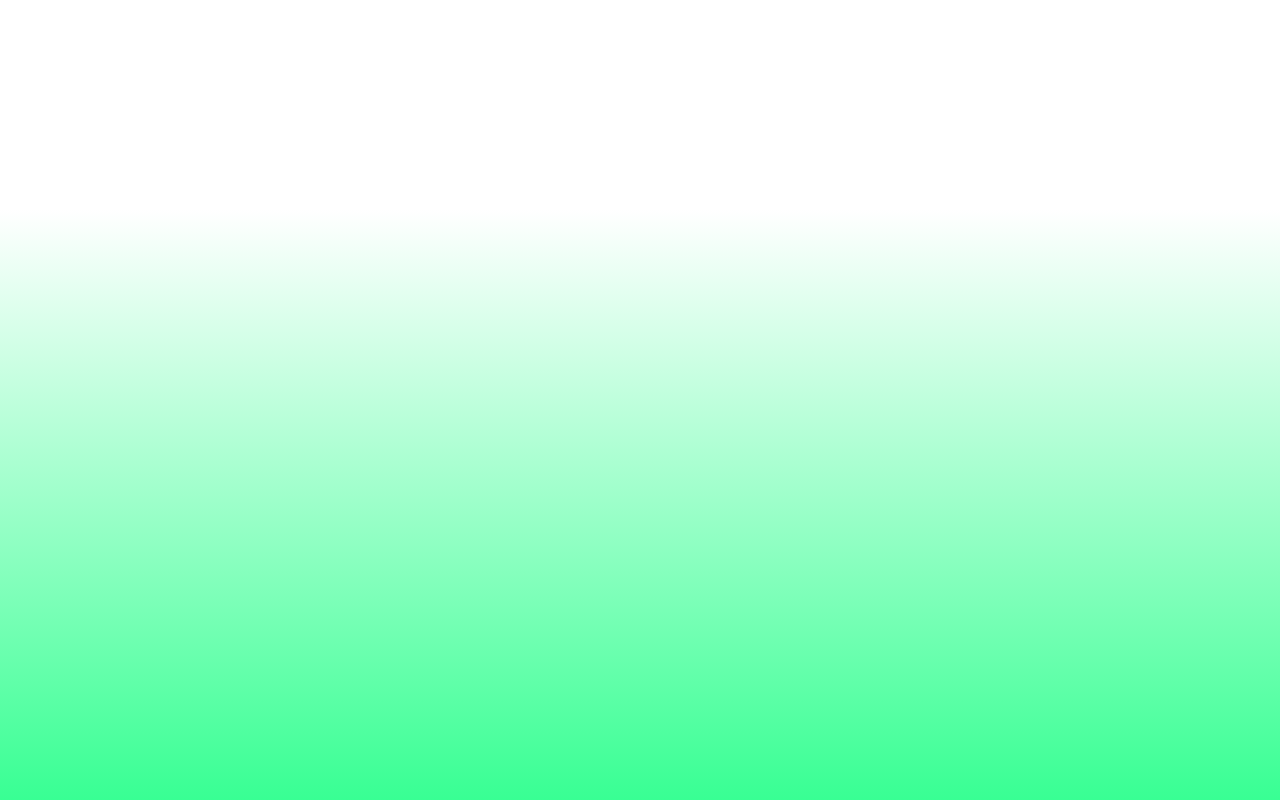
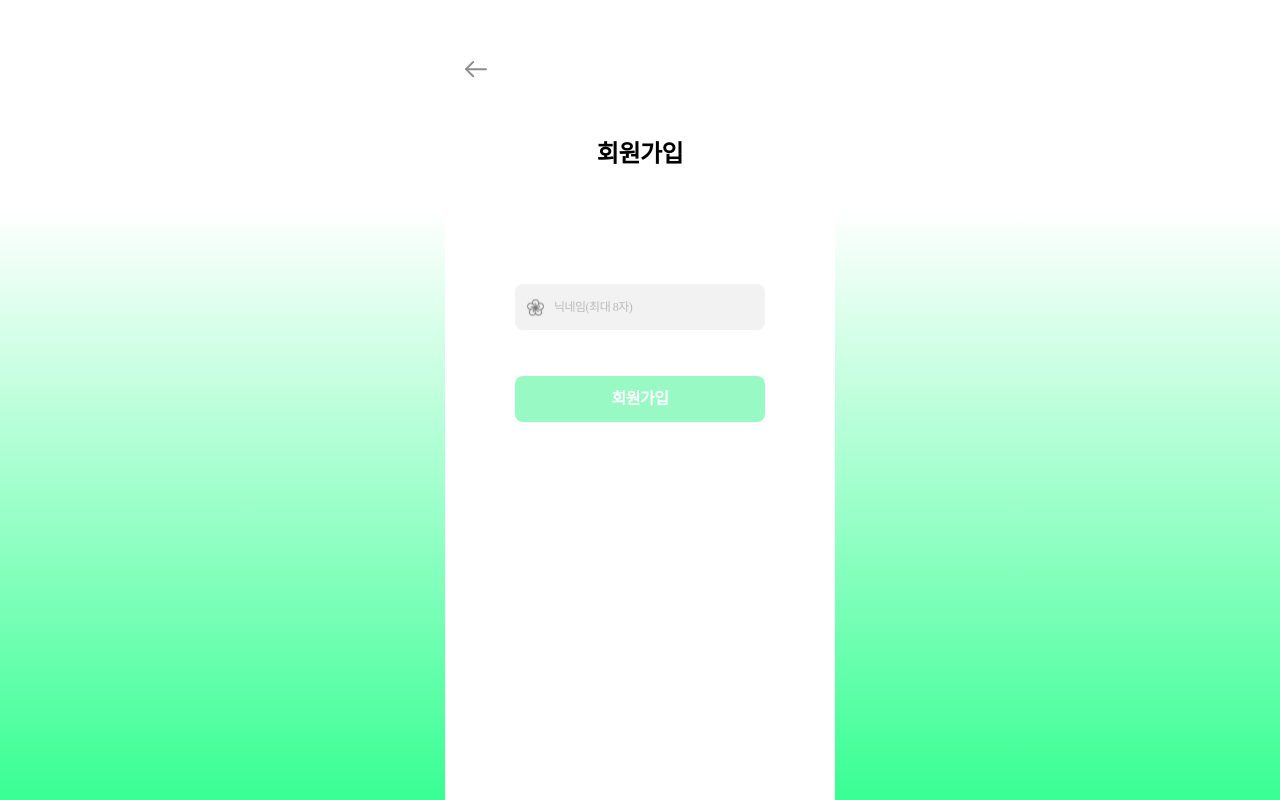
Before and after one commit to y0ung22/12th-Ewha-Festival-Front, a React (Create React App) app: page /signupkakao in a window 1280 px wide. Before the commit this address had no page. Built offline with nearby package versions, Linux system fonts and the light colour scheme; a web font is replaced by a local one.

Commit message:
feat: 회원가입 수정 및 카카오 회원가입 페이지 추가

```diff
--- a/src/App.js
+++ b/src/App.js
@@ -4,7 +4,9 @@ import { BrowserRouter, Route, Routes } from 'react-router-dom';
 
 import LoginPage from './pages/LoginPage/LoginPage';
 import SignupPage from './pages/SignupPage/SignupPage';
+import SignupKakaoPage from './pages/SignupPage/SignupKakaoPage';
 import BoothEditPage from './pages/AdminEditPage/BoothEditPage';
+
 import MenuEditPage from './pages/AdminEditPage/MenuEditPage';
 import MenuEditDetailPage from './pages/AdminEditPage/MenuEditDetailPage';
 import MenuAddPage from './pages/AdminEditPage/MenuAddPage';
@@ -28,6 +30,8 @@ function App() {
         <Routes>
           <Route path={'/login'} element={<LoginPage />}></Route>
           <Route path={'/signup'} element={<SignupPage />}></Route>
+          <Route path={'/signupkakao'} element={<SignupKakaoPage />}></Route>
+
           <Route path={'/boothedit'} element={<BoothEditPage />}></Route>
           <Route path={'/detail/:id'} element={<DetailPage />} />
 
--- a/src/_common/Modal.jsx
+++ b/src/_common/Modal.jsx
@@ -41,20 +41,20 @@ const ModalWrapper = styled.div`
   display: flex;
   justify-content: center;
   align-items: center;
-  z-index: 200;
+  z-index: 99999;
 `;
 
 const Background = styled.div`
   width: 100%;
-  height: 100%;
+  height: 100vh;
   position: fixed;
   top: 0;
   left: 0;
   display: flex;
   justify-content: center;
   align-items: center;
-  background: rgba(0, 0, 0, 0.25);
-  z-index: 100;
+  background: rgba(0, 0, 0, 0.5);
+  z-index: 99997;
 `;
 
 const Wrapper = styled.div`
@@ -63,7 +63,7 @@ const Wrapper = styled.div`
   width: 17.875rem;
   border-radius: 0.625rem;
   background: var(--wh);
-  z-index: 101;
+  z-index: 99998;
 `;
 
 const Title = styled.div`
--- a/src/_common/Sidebar.jsx
+++ b/src/_common/Sidebar.jsx
@@ -1,5 +1,6 @@
 import React from 'react';
 import styled from 'styled-components';
+import { useNavigate } from 'react-router-dom';
 
 import { ReactComponent as Search } from '../assets/icons/search.svg';
 import { ReactComponent as CloseBtn } from '../assets/icons/close.svg';
@@ -8,6 +9,18 @@ const Sidebar = ({ setSidebarOpen }) => {
   const closeSidebar = () => {
     setSidebarOpen(false);
   };
+  const navigate = useNavigate();
+
+  //목록별 이동링크
+  const menuItems = [
+    { menu: '부스 목록 보러가기', link: '/booth' },
+    { menu: '공연 목록 보러가기', link: '/' },
+    { menu: '축제 일정 보러가기', link: '/' },
+    { menu: '주요 시설 보러가기', link: '/' },
+    { menu: '대동제 공지 보러가기', link: '/' },
+    { menu: '배리어프리 확인하기', link: '/' },
+    { menu: '마이페이지', link: '/' }
+  ];
 
   return (
     <>
@@ -20,11 +33,11 @@ const Sidebar = ({ setSidebarOpen }) => {
           <Search />
         </SearchBar>
         <List>
-          <Goto>부스 목록 보러가기</Goto>
-          <Goto>공연 목록 보러가기</Goto>
-          <Goto>쓰레기통 위치 찾기</Goto>
-          <Goto>TF팀 공지 보러가기</Goto>
-          <Goto>마이페이지</Goto>
+          {menuItems.map((item, index) => (
+            <Goto key={index} onClick={() => navigate(item.link)}>
+              {item.menu}
+            </Goto>
+          ))}
         </List>
       </Wrapper>
     </>
--- a/src/_common/TopBar.jsx
+++ b/src/_common/TopBar.jsx
@@ -50,7 +50,7 @@ const Wrapper = styled.div`
   width: 100%;
   height: 6.5rem;
   flex-shrink: 0;
-  z-index: 99999;
+  z-index: 99;
 
   @media (min-width: 576px) {
     width: 24.375rem;
--- /dev/null
+++ b/src/pages/SignupPage/SignupKakaoPage.jsx
@@ -0,0 +1,134 @@
+import React, { useState } from 'react';
+import styled from 'styled-components';
+
+import { ReactComponent as NameIcon } from './images/namelogo.svg';
+
+import TopBar from '../../_common/TopBar';
+import Modal from '../../_common/Modal';
+
+const SignupKakaoPage = () => {
+  const [nickname, setNickname] = useState('');
+  const handleInput = e => {
+    setNickname(e.target.value);
+  };
+
+  const isFieldSatisfied = nickname;
+  const [isModalOpen, setIsModalOpen] = useState(false);
+  const clickComplete = () => {
+    if (isFieldSatisfied) {
+      setIsModalOpen(true);
+    }
+  };
+
+  return (
+    <>
+      <Wrapper>
+        <TopBar isMenu={false} isMain={false} isWhite={true} />
+        <Title>회원가입</Title>
+        <RowBox>
+          <Input num='250px'>
+            <NameIcon />
+            <input
+              placeholder='닉네임(최대 8자)'
+              name='nickname'
+              value={nickname}
+              onChange={handleInput}
+              maxLength={8}
+            ></input>
+          </Input>
+        </RowBox>
+        <LoginBtn isFieldSatisfied={isFieldSatisfied} onClick={clickComplete}>
+          회원가입
+        </LoginBtn>
+      </Wrapper>
+      {isModalOpen && (
+        <Modal
+          msgType={1}
+          title='회원가입 완료'
+          msg1='회원가입을 완료하시겠습니까?'
+          msg2='작성한 회원 정보는 이후 변경이 어려워요.'
+          setIsModalOpen={setIsModalOpen}
+        />
+      )}
+    </>
+  );
+};
+
+export default SignupKakaoPage;
+
+const Wrapper = styled.div`
+  width: 100%;
+  height: 100vh;
+  display: flex;
+  flex-direction: column;
+  align-items: center;
+  background-color: white;
+`;
+
+const Title = styled.div`
+  color: var(--bk01);
+  text-align: center;
+  font-size: 1.5rem;
+  font-style: normal;
+  font-weight: 700;
+  line-height: 1.625rem; /* 108.333% */
+  letter-spacing: -0.03125rem;
+  margin-top: 2.3125rem;
+  margin-bottom: 6.0625rem;
+`;
+
+const RowBox = styled.div`
+  display: flex;
+  width: 15.625rem;
+  flex-direction: row;
+  align-items: center;
+  justify-content: space-between;
+  margin-top: 1.25rem;
+`;
+
+const Input = styled.div`
+  display: flex;
+  flex-direction: row;
+  align-items: center;
+  width: ${({ num }) => num};
+  height: 46px;
+  flex-shrink: 0;
+  border-radius: 8px;
+  background-color: var(--gray02);
+  padding: 12px;
+
+  input {
+    background-color: var(--gray02);
+    font-size: 12px;
+    font-style: normal;
+    font-weight: 400;
+    line-height: 100%; /* 12px */
+    letter-spacing: -0.5px;
+    margin-left: 10px;
+  }
+  input::placeholder {
+    color: var(--gray01);
+  }
+`;
+
+const LoginBtn = styled.div`
+  display: flex;
+  justify-content: center;
+  align-items: center;
+  width: 250px;
+  height: 46px;
+  flex-shrink: 0;
+  border-radius: 8px;
+  background-color: ${props =>
+    props.isFieldSatisfied ? `var(--green04)` : `var(--green05)`};
+  margin-top: 46px;
+  margin-bottom: 15px;
+
+  color: var(--wh);
+  text-align: center;
+  font-size: 16px;
+  font-style: normal;
+  font-weight: 700;
+  line-height: 26px; /* 162.5% */
+  letter-spacing: -0.5px;
+`;
--- a/src/pages/SignupPage/SignupPage.jsx
+++ b/src/pages/SignupPage/SignupPage.jsx
@@ -8,6 +8,7 @@ import { ReactComponent as NameIcon } from './images/namelogo.svg';
 import { ReactComponent as CheckedIcon } from './images/checked.svg';
 import { ReactComponent as UncheckedIcon } from './images/unchecked.svg';
 
+import TopBar from '../../_common/TopBar';
 import Modal from '../../_common/Modal';
 
 const SignupPage = () => {
@@ -26,24 +27,27 @@ const SignupPage = () => {
   };
   const { id, passwd, passwdCheck, nickname } = userData;
 
+  //아이디 중복확인
+  const [isIdValid, setIsIdValid] = useState(false);
+  const clickIdValid = () => {
+    //아이디 중복확인 api
+    setIsIdValid(true);
+  };
   //비밀번호 중복확인
   const isPwSame = (passwd != '') & (passwd === passwdCheck);
 
-  const handleBackClick = () => {
-    // backLink ? navigate(backLink) : navigate(-1);
-  };
-
+  const isFieldSatisfied = id && passwd && passwdCheck && isPwSame && nickname;
   const [isModalOpen, setIsModalOpen] = useState(false);
   const clickComplete = () => {
+    if (isFieldSatisfied) {
       setIsModalOpen(true);
+    }
   };
 
   return (
     <>
       <Wrapper>
-        <TopBarBack>
-          <BackIcon onClick={handleBackClick} />
-        </TopBarBack>
+        <TopBar isMenu={false} isMain={false} isWhite={true} />
         <Title>회원가입</Title>
         <form onChange={handleInput}>
           <RowBox>
@@ -56,9 +60,9 @@ const SignupPage = () => {
                 value={id}
               ></input>
             </Input>
-            <IdCheckBtn>중복확인</IdCheckBtn>
+            <IdCheckBtn onClick={clickIdValid}>중복확인</IdCheckBtn>
           </RowBox>
-          <IdCheckMsg>*사용 가능한 아이디입니다.</IdCheckMsg>
+          {isIdValid && <IdCheckMsg>*사용 가능한 아이디입니다.</IdCheckMsg>}
           <RowBox>
             <Input num='250px'>
               <PwIcon />
@@ -89,30 +93,30 @@ const SignupPage = () => {
                 placeholder='닉네임(최대 8자)'
                 name='nickname'
                 value={nickname}
+                maxLength={8}
               ></input>
             </Input>
           </RowBox>
         </form>
-        <LoginBtn onClick={clickComplete}>회원가입</LoginBtn>
+        <LoginBtn isFieldSatisfied={isFieldSatisfied} onClick={clickComplete}>
+          회원가입
+        </LoginBtn>
       </Wrapper>
       {isModalOpen && (
-        <ModalWrapper>
-          <Background />
         <Modal
           msgType={1}
           title='회원가입 완료'
           msg1='회원가입을 완료하시겠습니까?'
           msg2='작성한 회원 정보는 이후 변경이 어려워요.'
-            option={2}
           setIsModalOpen={setIsModalOpen}
         />
-        </ModalWrapper>
       )}
     </>
   );
 };
 
 export default SignupPage;
+
 const Wrapper = styled.div`
   width: 100%;
   height: 100vh;
@@ -122,51 +126,43 @@ const Wrapper = styled.div`
   background-color: white;
 `;
 
-const TopBarBack = styled.div`
-  display: flex;
-  justify-content: flex-start;
-  width: 100%;
-  padding-top: 56px;
-  padding-left: 17px;
-`;
-
 const Title = styled.div`
   color: var(--bk01);
   text-align: center;
-  font-size: 24px;
+  font-size: 1.5rem;
   font-style: normal;
   font-weight: 700;
-  line-height: 26px; /* 108.333% */
-  letter-spacing: -0.5px;
-  margin-top: 37px;
-  margin-bottom: 97px;
+  line-height: 1.625rem; /* 108.333% */
+  letter-spacing: -0.03125rem;
+  margin-top: 2.3125rem;
+  margin-bottom: 6.0625rem;
 `;
 
 const RowBox = styled.div`
   display: flex;
-  width: 250px;
+  width: 15.625rem;
   flex-direction: row;
   align-items: center;
   justify-content: space-between;
-  margin-top: 20px;
+  margin-top: 1.25rem;
 `;
 
 const IdCheckBtn = styled.div`
   display: flex;
-  width: 58px;
-  height: 46px;
+  width: 3.625rem;
+  height: 2.875rem;
   flex-shrink: 0;
-  border-radius: 8px;
+  border-radius: 0.5rem;
   background: var(--green04);
   justify-content: center;
   align-items: center;
 
   color: var(--wh);
-  font-size: 12px;
+  font-size: 0.75rem;
   font-style: normal;
   font-weight: 400;
   line-height: 100%; /* 12px */
-  letter-spacing: -0.5px;
+  letter-spacing: -0.03125rem;
 `;
 
 const IdCheckMsg = styled.div`
@@ -174,11 +170,11 @@ const IdCheckMsg = styled.div`
   display: flex;
   align-items: flex-start;
   color: var(--purple);
-  font-size: 8px;
+  font-size: 0.5rem;
   font-style: normal;
   font-weight: 400;
   line-height: 100%; /* 8px */
-  letter-spacing: -0.5px;
+  letter-spacing: -0.03125rem;
   margin-top: 7px;
   margin-left: 6px;
 `;
@@ -220,7 +216,8 @@ const LoginBtn = styled.div`
   height: 46px;
   flex-shrink: 0;
   border-radius: 8px;
-  background-color: var(--green04);
+  background-color: ${props =>
+    props.isFieldSatisfied ? `var(--green04)` : `var(--green05)`};
   margin-top: 46px;
   margin-bottom: 15px;
 
@@ -232,29 +229,3 @@ const LoginBtn = styled.div`
   line-height: 26px; /* 162.5% */
   letter-spacing: -0.5px;
 `;
-
-//모달
-const ModalWrapper = styled.div`
-  width: 100%;
-  height: 100%;
-  position: fixed;
-  top: 0;
-  left: 0;
-  display: flex;
-  justify-content: center;
-  align-items: center;
-  z-index: 200;
-`;
-
-const Background = styled.div`
-  width: 100%;
-  height: 100%;
-  position: fixed;
-  top: 0;
-  left: 0;
-  display: flex;
-  justify-content: center;
-  align-items: center;
-  background: rgba(0, 0, 0, 0.25);
-  z-index: 100;
-`;
```
Also changed, not shown: src/pages/LoginPage/LoginPage.jsx (+9 -14 lines). Lines whose indentation alone changed are shown as unchanged.
